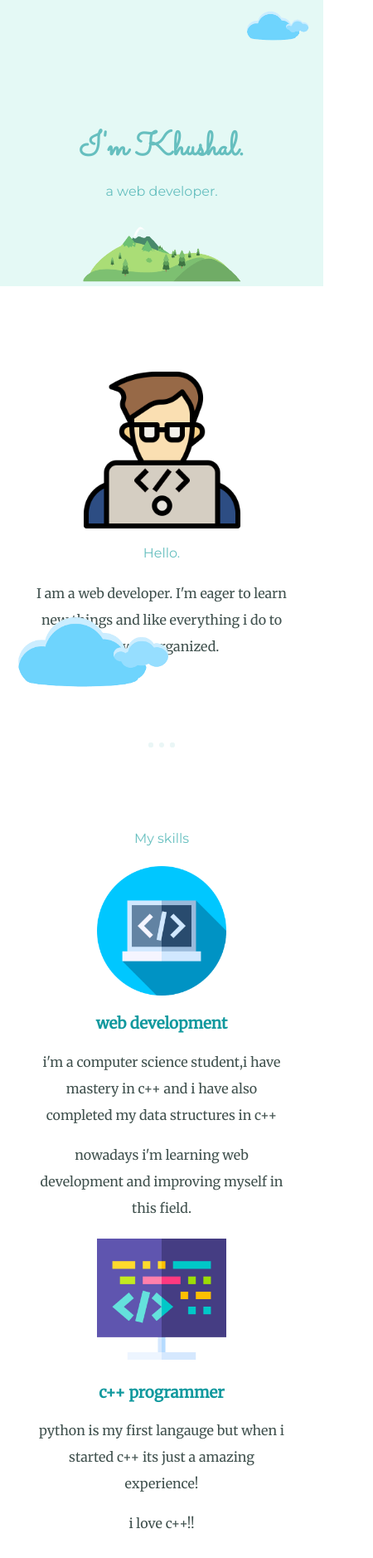
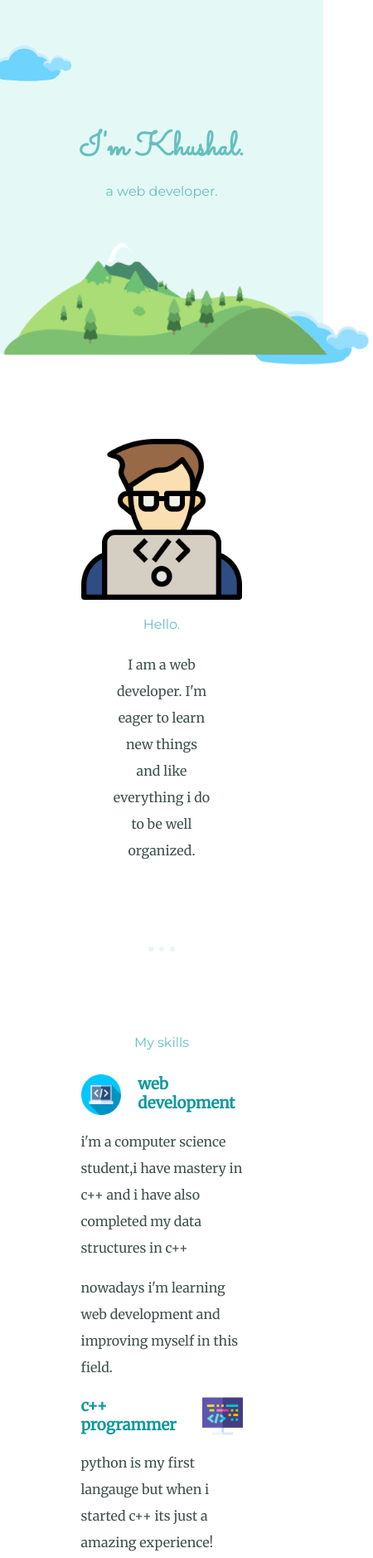
Before and after one commit to khushal-bhamre/My-first-portfolio, a plain HTML site: page index.html in a window 390 px wide. Shown: the top 1878 px of the page at 83% size, 450 px wide, since content can reach past the window. Drawn offline with Linux system fonts and the light colour scheme.

Commit message:
Update style.css

```diff
--- a/css/style.css
+++ b/css/style.css
@@ -4,44 +4,37 @@ body {
     text-align: center;
     font-family: 'Merriweather', serif;
 }
-
 h1 {
      color: #66bfbf;
     font-size: 6rem;
     margin: 50px auto 0 auto;
-  font-family: 'Sacramento', cursive;
+    font-family: 'Sacramento', cursive;;
 }
-
 h2 {
-  color: #66bfbf;
-  font-family: 'montserrat', sans-serif;
+    color: #66bfbf ;
+    font-family:'montserrat',sans-serif;
     font-size: 2.5rem;
     font-weight: normal;
     padding-bottom: 10px;
 }
-
 h3 {
     color: #11999e;
 }
-
 p {
     line-height: 2;
 }
-
 hr {
     border: dotted #eaf6f6 6px;
     border-bottom: none;
     width: 5%;
     margin: 100px auto 100px auto;
 }
-
 a {
     color: #11999e;
-  font-family: 'montserrat', sans-serif;
+    font-family:'montserrat',sans-serif;
     margin: 10px 20px;
     text-decoration: none;
 }
-
 a:hover {
     color: #eaf6f6;
 }
@@ -50,21 +43,26 @@ a:hover {
    background-color: #e4f9f5;
    padding-top: 100px;
 }
-
 .middle {
     margin: 0;
     padding-top: 100px;
     background-attachment: fixed;
+
 }
+.skill-row {
+    width: 50%;
+    margin: auto;
+    text-align: left;
+}
+.intro {
+    width: 30%;
+    margin: auto;
+}
+.contact {
+    width: 30%;
+    margin: 40px auto 40px;
 
-.skill-row,
-.intro,
-.contact {
-  width: 80%;
-  margin: auto;
-/*   text-align: left; */
 }
-
 .btn {
         background: #11cdd4;
         background-image: -webkit-linear-gradient(top, #11cdd4, #11999e);
@@ -72,10 +70,10 @@ a:hover {
         background-image: -ms-linear-gradient(top, #11cdd4, #11999e);
         background-image: -o-linear-gradient(top, #11cdd4, #11999e);
         background-image: linear-gradient(to bottom, #11cdd4, #11999e);
-  -webkit-border-radius: 8px;
-  -moz-border-radius: 8px;
+        -webkit-border-radius: 8;
+        -moz-border-radius: 8;
         border-radius: 8px;
-  font-family: 'montserrat', sans-serif;
+        font-family:'montserrat', sans-serif;
         color: #ffffff;
         font-size: 20px;
         padding: 10px 20px 10px 20px;
@@ -94,56 +92,58 @@ a:hover {
 
 .bottom {
     background-color: #11cdd4;
-  padding: 50px 0 20px 0;
+    padding: 50px 0 20px 0 ;
 }
-
 .copyright {
     color: #eaf6f6;
     font-size: 0.75rem;
     padding: 10px 0;
 }
+.A{
+    position: absolute;
+    right: 300px;
+    top: 50px;
 
-.A {
+}
+.B {
+    position: relative;
+    top: 9px;
+}
+.C {
     position: absolute;
-  right: 15px;
-  top: 10px;
+    left: 300px;
+    bottom: 400px;
+}
+.D {
+    width: 200px;
+    height: 200px;
+}
+.E {
+    margin-right: 20px;
+    width: 25%;
+    float: left;
+}
+.F {
+    margin-left: 20px;
+    width: 25% ;
+    float: right;
+
+}
+@media (max-width: 480px){
+   h1{
+       font-size: 2.5rem;;
+   }
+   h2{
+    font-size: 1rem;
+   }
+   .B{
+     width: 400px;
+   }
+   .c{
+
+     width: 50px;
+   }
+   .A{
     width: 100px;
    }
-
-.B {
-  width: 80%;
 }
-
-.C {
-  position: absolute;
-  left: 15px;
-  bottom: 10px;
-  width: 100px;
-}
-
-.D {
-  width: 50%; /* Adjusted for responsiveness */
-  height: 50%;
-}
-
-.E,
-.F {
-  margin: 0;
-  width: 50%;
-  float: none;
-}
-
-@media (max-width: 480px) {
-  h1 {
-    font-size: 2.5rem;
-  }
-  h2 {
-    font-size: 1rem;
-  }
-  .B, .C, .D {
-    width: 50%;
-  }
-  .A {
-    width: 80px;
-  }
-}
```
Lines whose indentation alone changed are shown as unchanged.
